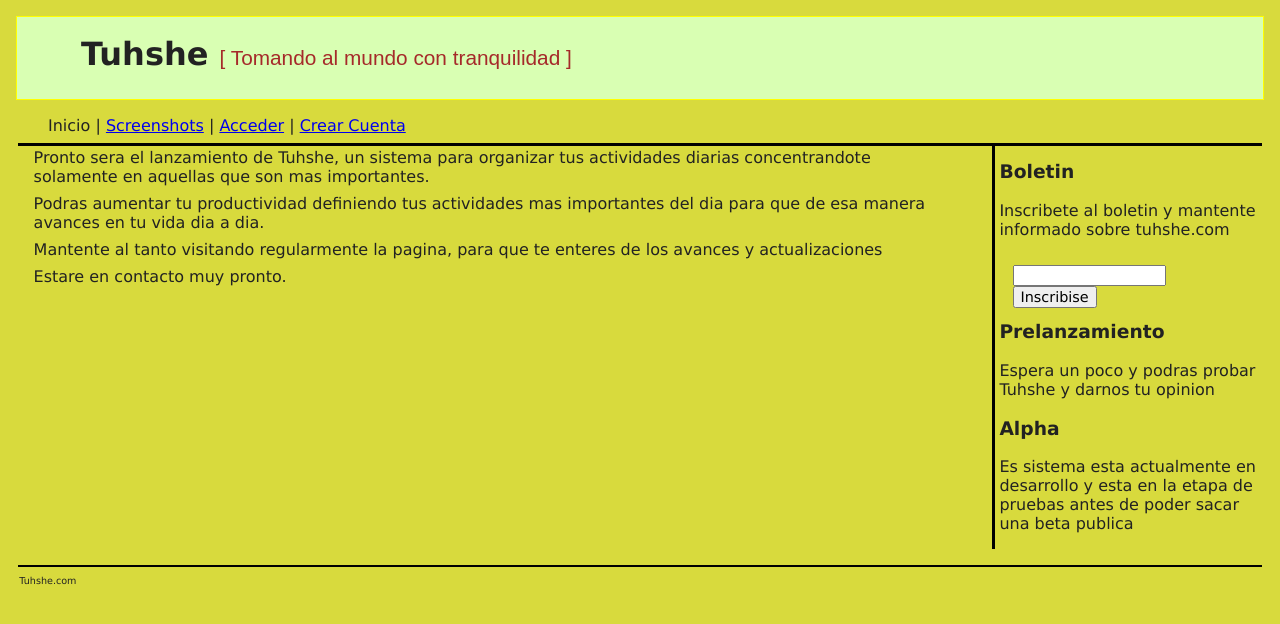
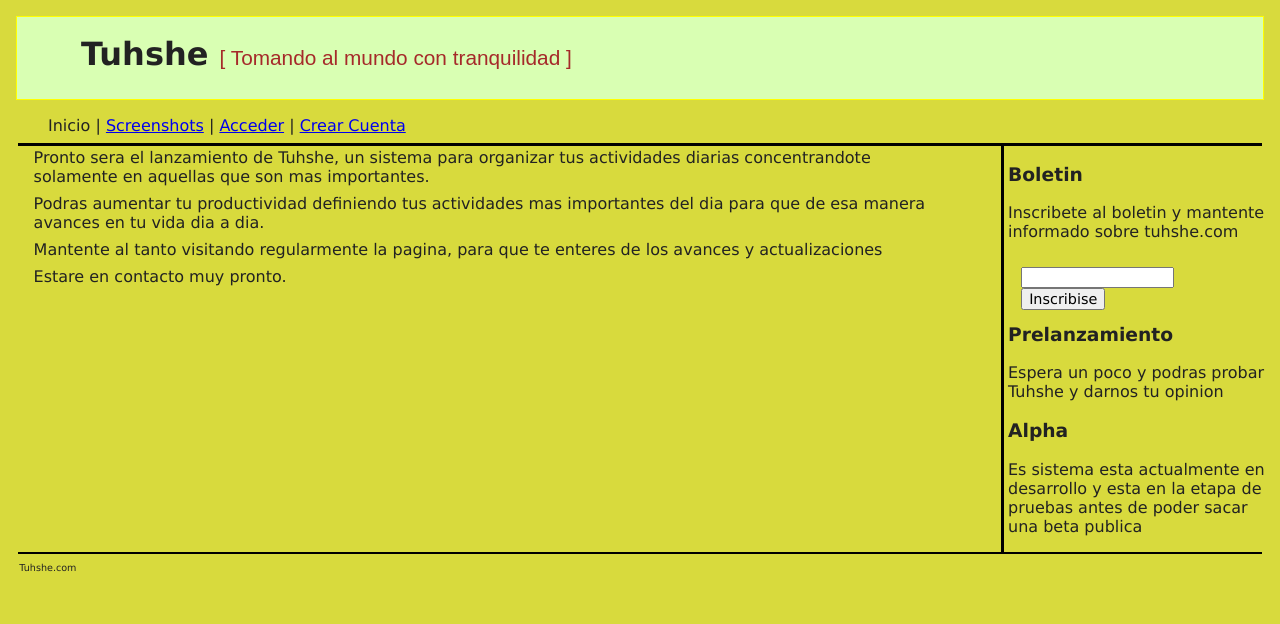
Before and after one commit to jdarkness/tuhshe, a PHP site: page /index.php in a window 1280 px wide; the page is wider, and only the part inside the window is pictured. Shown: the top 624 px of that part. Run offline with PHP 8.4, Linux system fonts and the light colour scheme.

Commit message:
Correcion de formato en la anchura del contenido

```diff
--- a/web/css/formato_web.css
+++ b/web/css/formato_web.css
@@ -35,7 +35,7 @@ body {
 #contenido {
 	border-top: 3px solid black;
 	padding: 0 20em 1.5ex 1em;
-	float: left;
+	/*float: left;*/
 	margin:0 1.1em 0 1.1em;
 }
 
@@ -48,8 +48,8 @@ body {
 #barra_lateral {
 	border-left: 3px solid black;
 	width: 17em;
-	margin: 0 0 1em -18em; /* deberia ser -18 pero no se ve*/
-	float: left;
+	margin: -10.1em 0em 0em 1em;
+	float: right;
 	padding-left: .5ex;
 	padding-bottom: 0;
 }
@@ -137,7 +137,7 @@ fieldset {
 	/*width: 47em;*/
 	width: 50%;
 	border:1px solid gray;
-	text-align: right;
+	text-align: left;
 	padding: 1em;
 	font:80%/1 sans-serif;
   }
```
